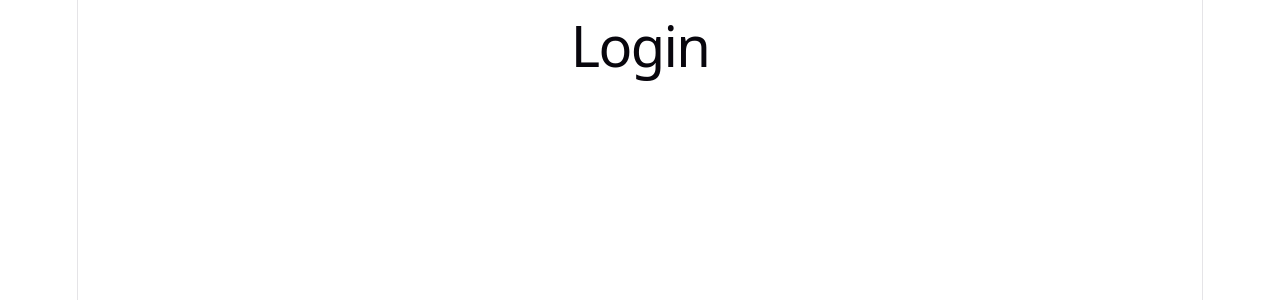
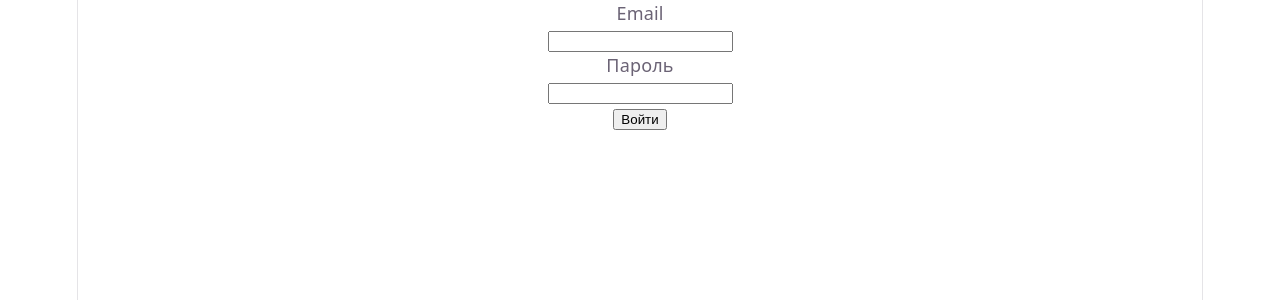
Before and after one commit to IuliiaUsatova/finance-dashboard, a Vue app: page /login in a window 1280 px wide. Shown: the top 300 px of the page. Built offline with nearby package versions, Linux system fonts and the light colour scheme.

Commit message:
feat: add LoginPage with email/password form

```diff
--- a/src/pages/LoginPage.vue
+++ b/src/pages/LoginPage.vue
@@ -1,3 +1,22 @@
+<script setup lang="ts">
+import { ref } from 'vue';
+const email = ref('')
+const password = ref('')
+
+function handleLogin() {
+    console.log(email.value, password.value);
+}
+</script>
 <template>
-  <h1>Login</h1>
+    <div>
+        <div class="email">
+            <p>Email</p>
+            <input type="email" v-model="email">
+        </div>
+        <div class="password">
+            <p>Пароль</p>
+            <input type="password" v-model="password">
+        </div>
+        <button @click="handleLogin">Войти</button>
+    </div>
 </template>
```
